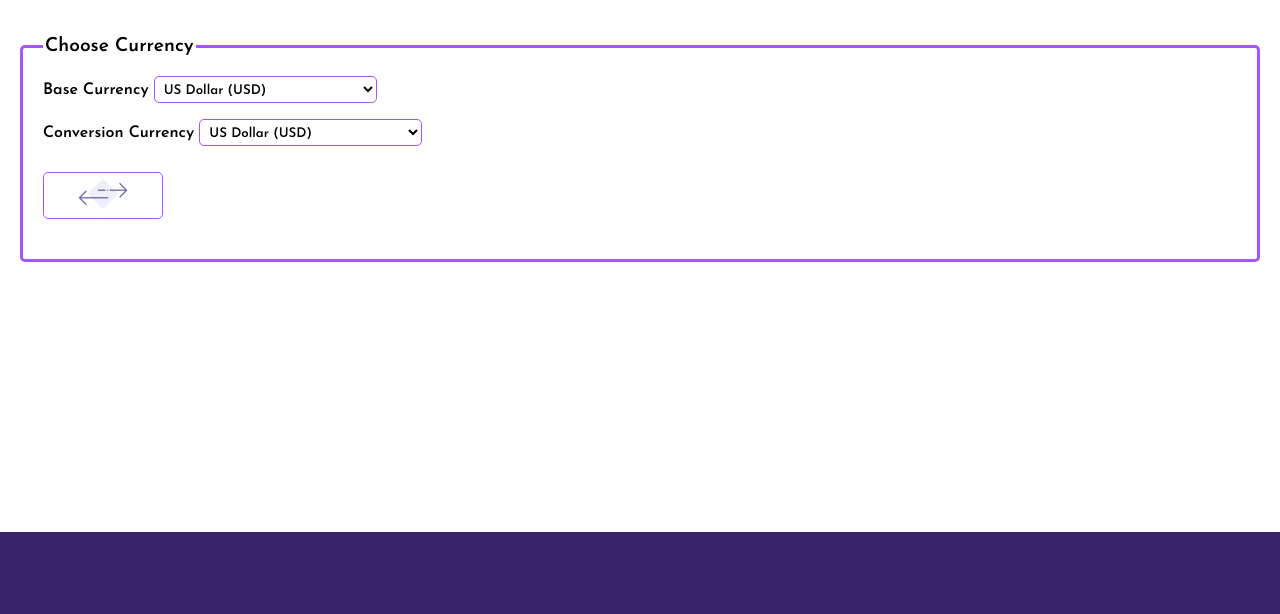
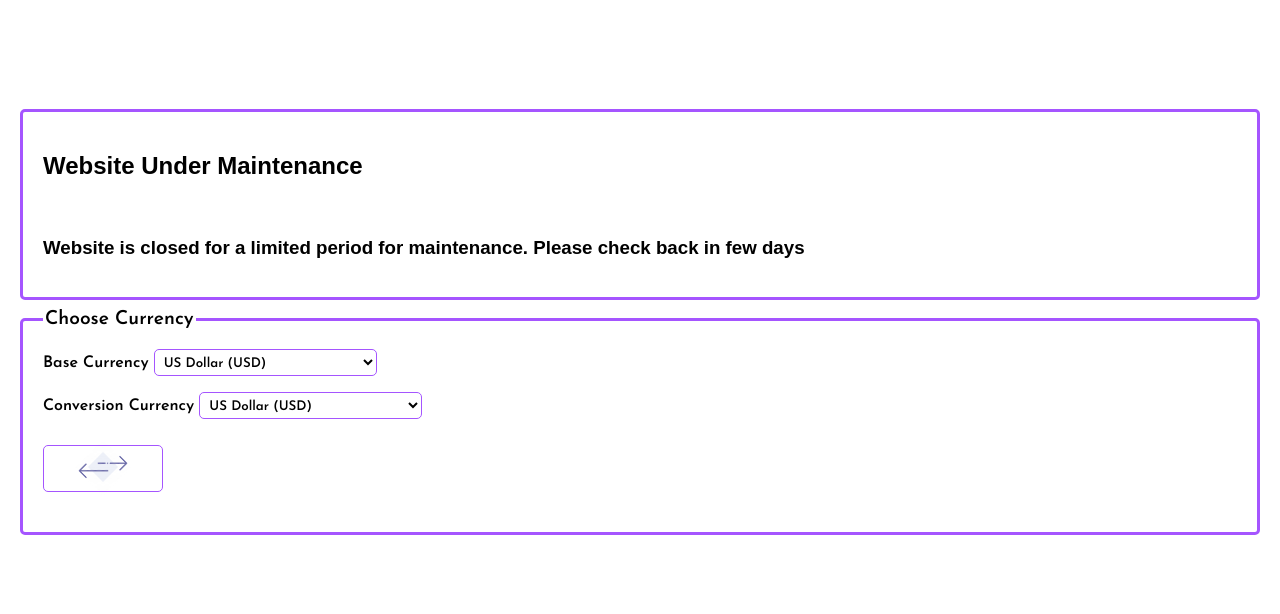
Before and after one commit to pranavsedu/Currency-exchange, a plain HTML site: page index.html in a window 1280 px wide. Shown: the part 186-800 px from the top of the page. Drawn offline with nearby package versions, Linux system fonts and the light colour scheme; no server answers.

Commit message:
Update index.html
Hidden main page

Added maintenance preview

```diff
--- a/index.html
+++ b/index.html
@@ -10,6 +10,7 @@
       rel="stylesheet">
     <script src="script.js"></script>
     <script src="load.js"></script>
+    <script src="redirect.js"></script>
     <script src="https://cdnjs.cloudflare.com/ajax/libs/dayjs/1.10.4/dayjs.min.js" integrity="sha512-0fcCRl828lBlrSCa8QJY51mtNqTcHxabaXVLPgw/jPA5Nutujh6CbTdDgRzl9aSPYW/uuE7c4SffFUQFBAy6lg==" crossorigin="anonymous"></script>
     <link rel="stylesheet" href="style.css">
     <link rel="stylesheet" href="nav.css">
@@ -47,7 +48,14 @@
 
 								</article>
 								</div>
-        <form>
+								<br><br><br><br>
+								<fieldset class="maintenance">
+        				<h2>Website Under Maintenance</h2><br>
+        				<h3>Website is closed for a limited period for maintenance. Please check back in few days</h3>
+        </fieldset>
+
+
+        <form class="nondisplay">
 
         								<fieldset>
 
@@ -142,6 +150,10 @@
             </div>
             </fieldset>
         </form>
+
+
+
+
         </section>
         <footer class="footer_weatheral">
         				<center>
```
